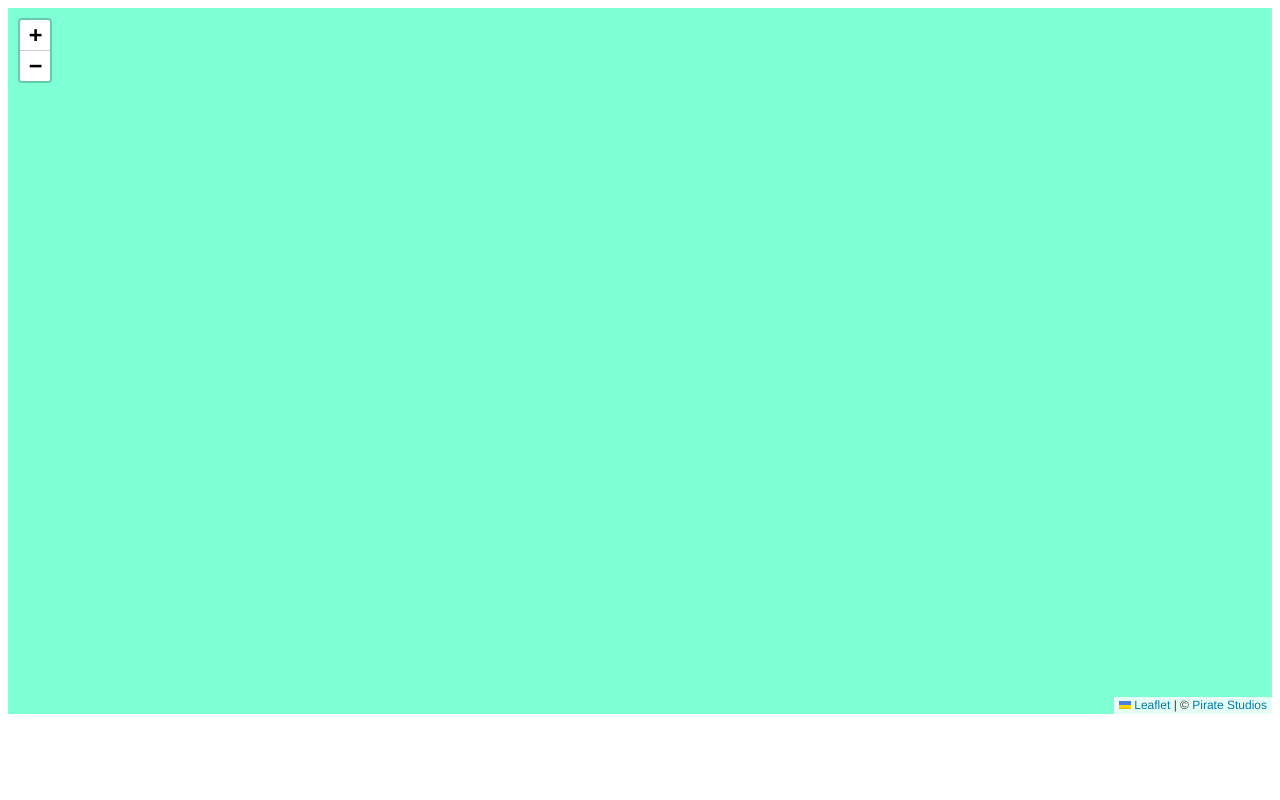
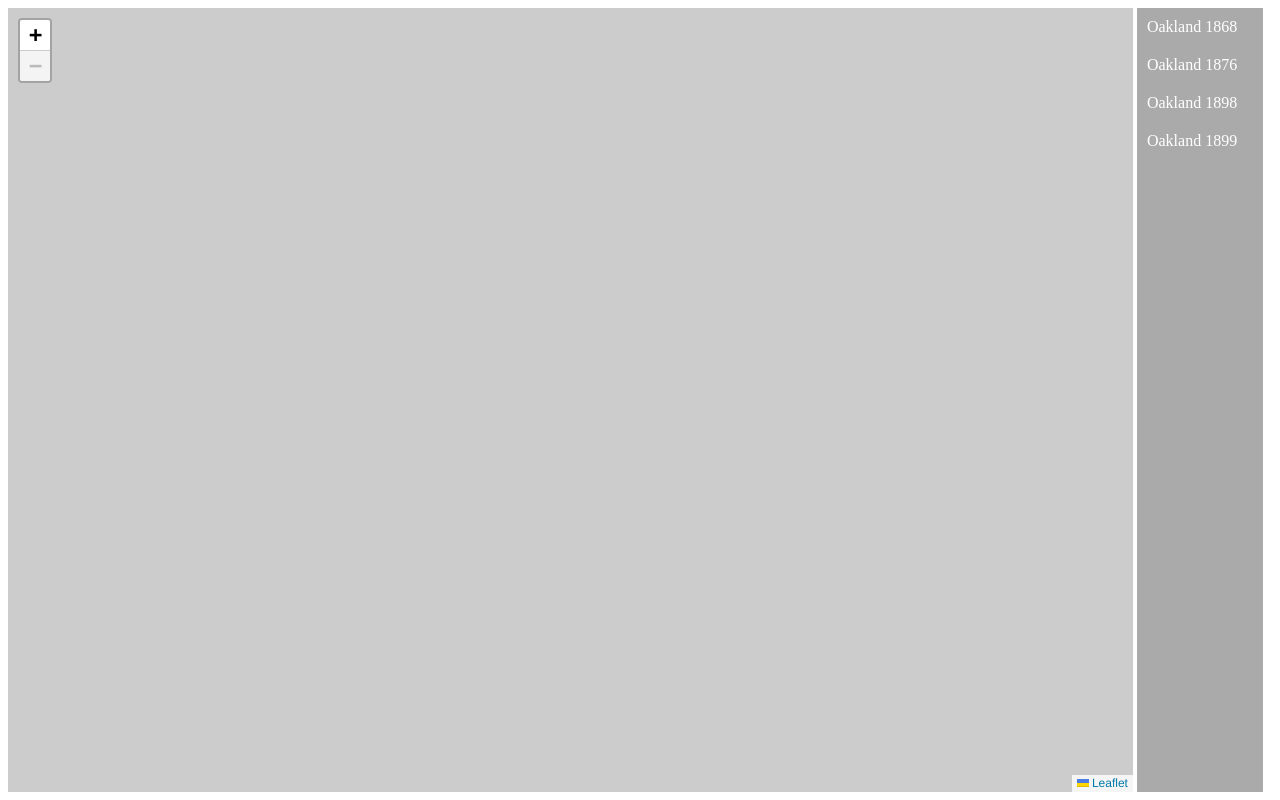
Before and after one commit to sdetwiler/maptable, a plain HTML site: page index.html in a window 1280 px wide. Drawn offline with nearby package versions, Linux system fonts and the light colour scheme.

Commit message:
janky map layer selection

```diff
--- a/index.html
+++ b/index.html
@@ -1,11 +1,44 @@
 <html>
 <head>
     <style>
+        #content {
+            width:100%;
+            height:100%;
+        }
         #map {
-           width: 100%;
-           height: 90%;
-           background-color: aquamarine;
+           width: 89%;
+           height: 100%;
+           background-color: #cccccc;
+           display: inline-block;
+           margin: none;
+           padding: none;
+           border: none;
         }
+        #controls {
+            width:10%;
+            height:100%;
+            vertical-align: top;
+            background-color: #aaaaaa;
+            display: inline-block;
+        }
+        .mapItem {
+            cursor: pointer;
+            display: block;
+            width:100%;
+            margin: 0;
+            padding: 10;
+            color:white;
+        }
+        .mapItemEnabled {
+            cursor: pointer;
+            display: block;
+            width:100%;
+            margin: 0;
+            padding: 10;
+            color:white;
+            font-weight: bold;
+        }
+
     </style>
 
     <link rel="stylesheet" href="https://unpkg.com/leaflet@1.9.3/dist/leaflet.css"
@@ -18,16 +51,65 @@
         crossorigin=""></script>
 </head>
 
-<div id="map"></div>
+<div id="content">
+    <div id="map"></div>
+    <div id="controls">
+        <div class="mapItem" enabled="0" onclick="addRemoveLayer('1868-oakland')">Oakland 1868</div>
+        <div class="mapItem" enabled="0" onclick="addRemoveLayer('1876-oakland')">Oakland 1876</div>
+        <div class="mapItem" enabled="0" onclick="addRemoveLayer('1898-oakland')">Oakland 1898</div>
+        <div class="mapItem" enabled="0" onclick="addRemoveLayer('1899-oakland')">Oakland 1899</div>
+    </div>
+</div>
 
 
 
 <script>
     var map = L.map('map').setView([37.798970109287374, -122.26226135192721], 13);
+    map.setMinZoom(13)
+    map.setMaxZoom(16)
 
-    L.tileLayer('/data/1898-oakland/{z}/{x}/{y}.png', {
-        attribution: '&copy; <a href="https://www.piratestudios.com">Pirate Studios</a>'
-    }).addTo(map);
+    var layers = {}
+    function addLayer(name)
+    {
+        var layer = null;
+        if(name in layers)
+        {
+            layer = layers[name];
+        }
+        else
+        {
+            layer = L.tileLayer("/data/" + name + "/{z}/{x}/{y}.png");
+            layers[name] = layer;
+        }
+        layer.addTo(map);
+    }
+
+    function removeLayer(name)
+    {
+        if(name in layers)
+        {
+            layer = layers[name];
+            layer.removeFrom(map);
+        }
+    }
+
+    function addRemoveLayer(name)
+    {
+        console.log(event.target);
+        var enabled = event.target.getAttribute("enabled");
+        if(enabled == "0")
+        {
+            addLayer(name)
+            event.target.setAttribute("enabled", "1");
+            event.target.setAttribute("class", "mapItemEnabled");
+        }
+        else
+        {
+            removeLayer(name);
+            event.target.setAttribute("enabled", "0");
+            event.target.setAttribute("class", "mapItem");
+        }
+    }
 
 </script>
 
```
